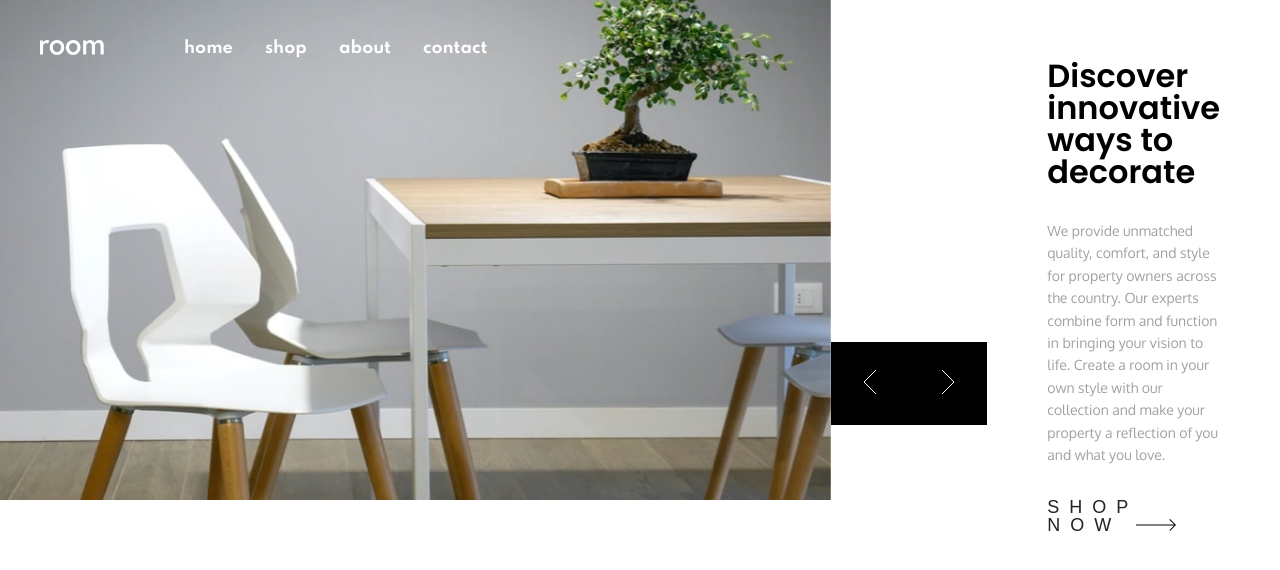
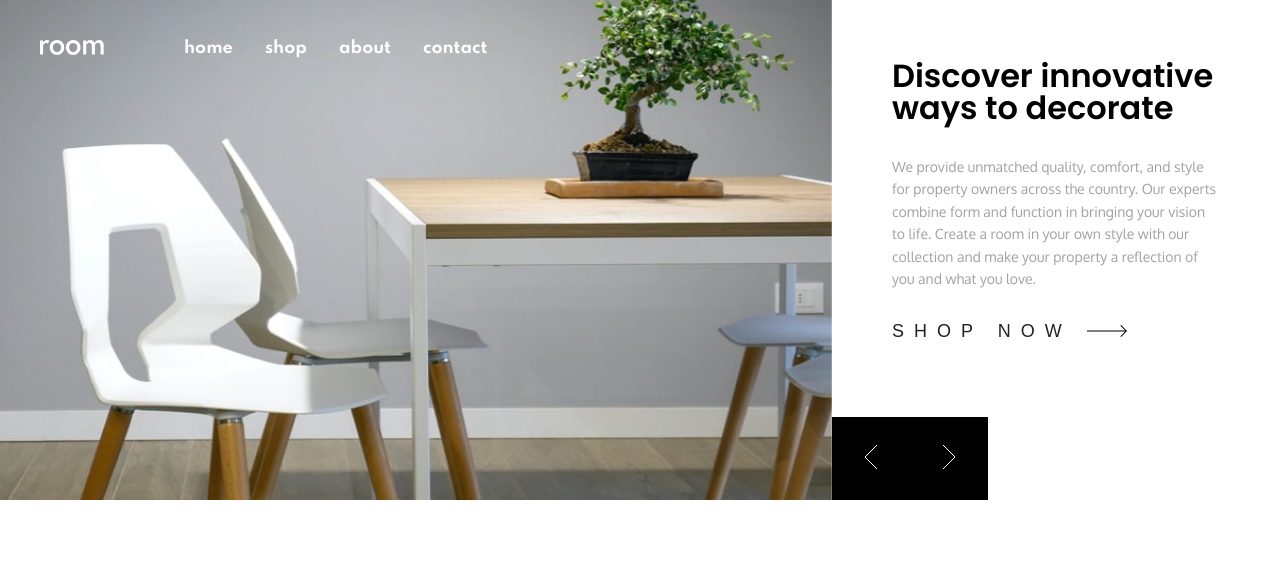
Before and after one commit to YachuJoshi/Rooms, a React (Create React App) app: page / in a window 1280 px wide. Shown: the top 570 px of the page. Built offline with nearby package versions, Linux system fonts and the light colour scheme.

Commit message:
Hero section completed.

```diff
--- a/src/components/Hero.jsx
+++ b/src/components/Hero.jsx
@@ -1,12 +1,11 @@
 import React, { useState } from "react";
 import cx from "classnames";
 
-import { ReactComponent as Arrow } from "../images/icon-arrow.svg";
-import { ReactComponent as LeftArrow } from "../images/icon-angle-left.svg";
-import { ReactComponent as RightArrow } from "../images/icon-angle-right.svg";
+import { Gallery } from "./Gallery";
+import { Pagination } from "./Pagination";
+import { Article } from "../ui-kit";
 
-import { Gallery } from "./Gallery";
-
+import { CONTENT } from "../Content";
 import styles from "./Hero.module.scss";
 
 export const Hero = () => {
@@ -16,44 +15,13 @@ export const Hero = () => {
       <div className={styles.HeroLeft}>
         <Gallery currentIndex={currentIndex} />
       </div>
-      <div className={styles.Pagination} style={{}}>
-        <div className={styles.ArrowLeft}>
-          <LeftArrow
-            onClick={() =>
-              setCurrentIndex((prevIndex) => {
-                if (prevIndex === 0) return 2;
-                return prevIndex - 1;
-              })
-            }
-          />
-        </div>
-        <div className={styles.ArrowRight}>
-          <RightArrow
-            onClick={() =>
-              setCurrentIndex((prevIndex) => {
-                if (prevIndex === 2) return 0;
-                return prevIndex + 1;
-              })
-            }
-          />
-        </div>
-      </div>
+      <Pagination setCurrentIndex={setCurrentIndex} />
       <div className={styles.HeroRight}>
-        <article className={styles.HeroContent}>
-          <h1 className={styles.HeroHeading}>
-            Discover innovative ways to decorate
-          </h1>
-          <p className={styles.HeroDescription}>
-            We provide unmatched quality, comfort, and style for property owners
-            across the country. Our experts combine form and function in
-            bringing your vision to life. Create a room in your own style with
-            our collection and make your property a reflection of you and what
-            you love.
-          </p>
-          <span className={styles.ShopButton}>
-            SHOP NOW <Arrow className={styles.Arrow} />
-          </span>
-        </article>
+        {CONTENT.filter((_, index) => currentIndex === index).map(
+          (item, index) => (
+            <Article key={index} heading={item.heading} text={item.text} />
+          )
+        )}
       </div>
     </div>
   );
--- a/src/components/Hero.module.scss
+++ b/src/components/Hero.module.scss
@@ -26,9 +26,6 @@
 .HeroRight {
   margin-top: -68px;
   padding: 60px 32px;
-  -webkit-user-select: none;
-  -ms-user-select: none;
-  user-select: none;
 
   @include media-breakpoint-up(md) {
     margin-top: -75px;
@@ -45,98 +42,3 @@
     height: 700px;
   }
 }
-
-.HeroContent {
-
-  @include media-breakpoint-up(lg) {
-    padding: 40px;
-  }
-
-  @include media-breakpoint-up(xl) {
-    padding: 60px;
-  }
-
-  @include media-breakpoint-up(xxl) {
-    padding: 80px 60px;
-  }
-}
-
-.HeroHeading {
-  font-family: 'Poppins', sans-serif;
-  color: $color-black;
-  font-size: 32px;
-  font-weight: 600;
-}
-
-.HeroDescription {
-  font-family: 'Oxygen', sans-serif;
-  color: $grey-100;
-  line-height: 1.6;
-  font-size: 14px;
-  margin: 20px 0 40px;
-
-  @include media-breakpoint-up(lg) {
-    margin: 32px 0;
-  }
-}
-
-.ShopButton {
-  cursor: pointer;
-  letter-spacing: 10px;
-  font-size: 16px;
-  font-weight: 600;
-  transition: all 0.2s ease-out;
-  font-family: 'Sparta', sans-serif;
-
-  @include media-breakpoint-up(lg) {
-    font-weight: 500;
-    font-size: 18px;
-  }
-
-  &:hover {
-    color: $grey-100;
-
-    svg.Arrow {
-      path {
-        fill: $grey-100;
-      }
-    }
-  }
-}
-
-svg.Arrow {
-  path {
-    fill: $color-black;
-    transition: all 0.2s ease-out;
-  }
-}
-
-.Pagination {
-  display: flex;
-  align-self: flex-end;
-  transform: translateY(-68px);
-
-  @include media-breakpoint-up(md) {
-    transform: translateY(-75px);
-  }
-
-  .ArrowLeft,
-  .ArrowRight {
-    cursor: pointer;
-    padding: 20px 24px;
-    background-color: $color-black;
-    transition: all 0.2s ease-out;
-
-    &:hover {
-      background-color: $grey-200;
-    }
-
-    @include media-breakpoint-up(md) {
-      padding: 24px 28px;
-    }
-
-    @include media-breakpoint-up(lg) {
-      padding: 28px 32px;
-    }
-  }
-}
--- /dev/null
+++ b/src/components/Pagination.jsx
@@ -0,0 +1,33 @@
+import React from "react";
+
+import { ReactComponent as LeftArrow } from "../images/icon-angle-left.svg";
+import { ReactComponent as RightArrow } from "../images/icon-angle-right.svg";
+
+import styles from "./Pagination.module.scss";
+
+export const Pagination = ({ setCurrentIndex }) => {
+  return (
+    <div className={styles.Pagination}>
+      <div className={styles.ArrowLeft}>
+        <LeftArrow
+          onClick={() =>
+            setCurrentIndex((prevIndex) => {
+              if (prevIndex === 0) return 2;
+              return prevIndex - 1;
+            })
+          }
+        />
+      </div>
+      <div className={styles.ArrowRight}>
+        <RightArrow
+          onClick={() =>
+            setCurrentIndex((prevIndex) => {
+              if (prevIndex === 2) return 0;
+              return prevIndex + 1;
+            })
+          }
+        />
+      </div>
+    </div>
+  );
+};
--- /dev/null
+++ b/src/components/Pagination.module.scss
@@ -0,0 +1,46 @@
+@import '../sass/main.scss';
+
+$padding-tb-md: 24px;
+$padding-lr-md: 28px;
+$padding-tb-lg: 28px;
+$padding-lr-lg: 32px;
+
+.Pagination {
+  display: flex;
+  align-self: flex-end;
+  transform: translateY(-68px);
+
+  @include media-breakpoint-up(md) {
+    transform: translateY(-75px);
+  }
+
+  @include media-breakpoint-up(lg) {
+    transform: translateY(0);
+    position: absolute;
+    left: 65%;
+  }
+
+  @include media-breakpoint-up(xxl) {
+    left: 60%;
+  }
+
+  .ArrowLeft,
+  .ArrowRight {
+    cursor: pointer;
+    padding: 20px 24px;
+    background-color: $color-black;
+    transition: all 0.2s ease-out;
+
+    &:hover {
+      background-color: $grey-200;
+    }
+
+    @include media-breakpoint-up(md) {
+      padding: $padding-tb-md $padding-lr-md;
+    }
+
+    @include media-breakpoint-up(lg) {
+      padding: $padding-tb-lg $padding-lr-lg;
+    }
+  }
+}
--- /dev/null
+++ b/src/ui-kit/Article.jsx
@@ -0,0 +1,17 @@
+import React from "react";
+
+import styles from "./Article.module.scss";
+
+import { ReactComponent as Arrow } from "../images/icon-arrow.svg";
+
+export const Article = ({ heading, text }) => {
+  return (
+    <article className={styles.HeroContent}>
+      <h1 className={styles.HeroHeading}>{heading}</h1>
+      <p className={styles.HeroDescription}>{text}</p>
+      <span className={styles.ShopButton}>
+        SHOP NOW <Arrow className={styles.Arrow} />
+      </span>
+    </article>
+  );
+};
--- /dev/null
+++ b/src/ui-kit/Article.module.scss
@@ -0,0 +1,66 @@
+@import '../sass/main.scss';
+
+.HeroContent {
+
+  @include media-breakpoint-up(lg) {
+    padding: 40px;
+  }
+
+  @include media-breakpoint-up(xl) {
+    padding: 60px;
+  }
+
+  @include media-breakpoint-up(xxl) {
+    padding: 80px 60px;
+  }
+}
+
+.HeroHeading {
+  font-family: 'Poppins', sans-serif;
+  color: $color-black;
+  font-size: 32px;
+  font-weight: 600;
+}
+
+.HeroDescription {
+  font-family: 'Oxygen', sans-serif;
+  color: $grey-100;
+  line-height: 1.6;
+  font-size: 14px;
+  margin: 20px 0 40px;
+
+  @include media-breakpoint-up(lg) {
+    margin: 32px 0;
+  }
+}
+
+.ShopButton {
+  cursor: pointer;
+  letter-spacing: 10px;
+  font-size: 16px;
+  font-weight: 600;
+  transition: all 0.2s ease-out;
+  font-family: 'Sparta', sans-serif;
+
+  @include media-breakpoint-up(lg) {
+    font-weight: 500;
+    font-size: 18px;
+  }
+
+  &:hover {
+    color: $grey-100;
+
+    svg.Arrow {
+      path {
+        fill: $grey-100;
+      }
+    }
+  }
+}
+
+svg.Arrow {
+  path {
+    fill: $color-black;
+    transition: all 0.2s ease-out;
+  }
+}
--- a/src/ui-kit/Image.jsx
+++ b/src/ui-kit/Image.jsx
@@ -1,9 +1,9 @@
 import React from "react";
 import cx from "classnames";
 
-export const Image = ({ src, alt, className, figClassName, style }) => {
+export const Image = ({ src, alt, className, figClassName, ...rest }) => {
   return (
-    <figure className={cx(figClassName)} style={style}>
+    <figure className={cx(figClassName)} {...rest}>
       <img src={src} alt={alt} className={className} />
     </figure>
   );
--- a/src/ui-kit/index.js
+++ b/src/ui-kit/index.js
@@ -1 +1,2 @@
 export { Image } from "./Image";
+export { Article } from "./Article";
```
